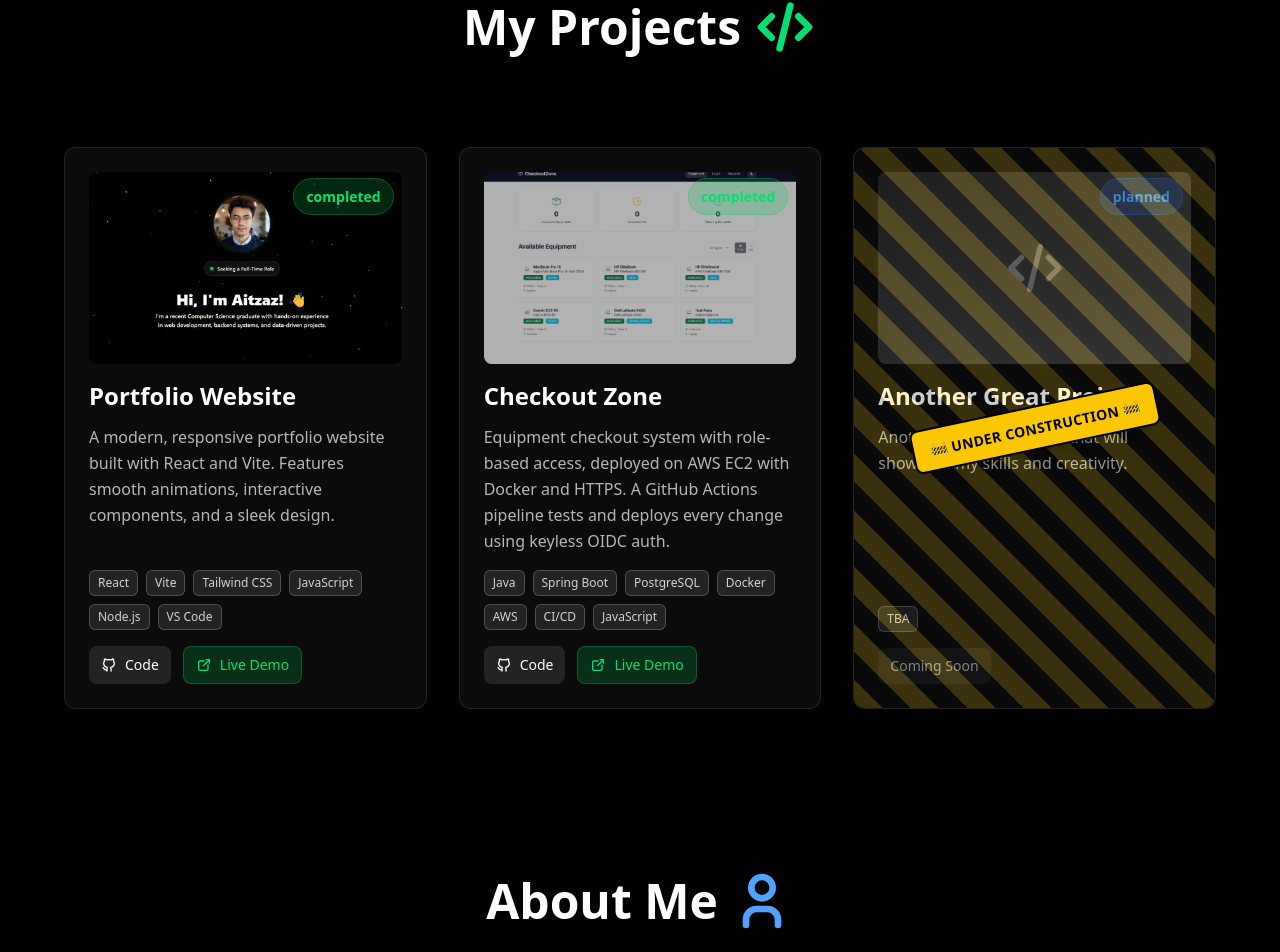
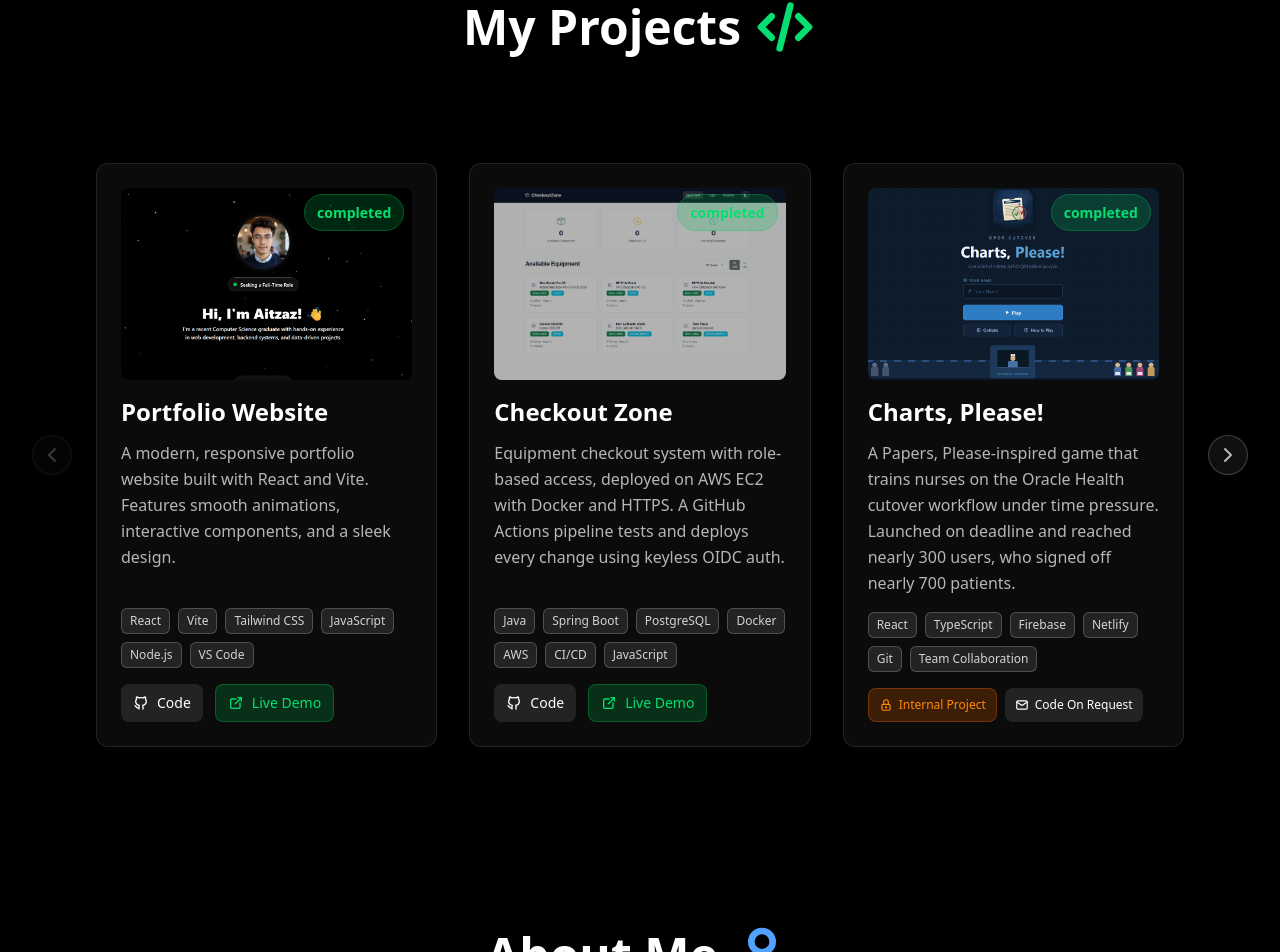
Before and after one commit to aitzaz-qadir/portfolio-website, a React (Vite) app: page / in a window 1280 px wide. Shown: the part 2733-3685 px from the top of the page. Built offline with nearby package versions, Linux system fonts and the light colour scheme.

Commit message:
- Added new projects and enhance projects section style

```diff
--- a/src/components/projects/ProjectCard.jsx
+++ b/src/components/projects/ProjectCard.jsx
@@ -3,7 +3,13 @@ import {
   IconExternalLink,
   IconBrandGithub,
   IconCode,
+  IconLock,
+  IconMail,
 } from '@tabler/icons-react';
+import contacts from '../../data/contacts.json';
+
+// Email link reused for "Code On Request", so the address lives only in contacts.json
+const EMAIL_HREF = contacts.find((c) => c.id === 'email').href;
 
 // One project: image with status badge, description, tech tags and links
 const ProjectCard = ({ project }) => {
@@ -16,6 +22,7 @@ const ProjectCard = ({ project }) => {
     imageUrl,
     status,
     dimImage,
+    internal,
   } = project;
 
   return (
@@ -100,7 +107,7 @@ const ProjectCard = ({ project }) => {
         )}
 
         {/* Links pinned to the bottom so buttons line up across cards */}
-        <div className="flex gap-3 mt-auto">
+        <div className="flex flex-wrap gap-3 mt-auto">
           {githubUrl && (
             <a
               href={githubUrl}
@@ -128,6 +135,23 @@ const ProjectCard = ({ project }) => {
               <span className="text-sm font-medium">Coming Soon</span>
             </div>
           )}
+          {/* Internal work: no public links, so say so instead */}
+          {internal && (
+            // Compact sizing keeps both pills on one line; they stack only on phones
+            <div className="flex flex-wrap gap-2 whitespace-nowrap">
+              <div className="flex items-center gap-1.5 px-2.5 py-2 bg-orange-500/20 text-orange-400 border border-orange-500/30 rounded-lg">
+                <IconLock className="w-3.5 h-3.5" />
+                <span className="text-xs font-medium">Internal Project</span>
+              </div>
+              <a
+                href={`${EMAIL_HREF}?subject=${encodeURIComponent(`Code request: ${title}`)}`}
+                className="flex items-center gap-1.5 px-2.5 py-2 bg-white/10 hover:bg-white/20 text-white rounded-lg transition-all duration-200 hover:scale-105"
+              >
+                <IconMail className="w-3.5 h-3.5" />
+                <span className="text-xs font-medium">Code On Request</span>
+              </a>
+            </div>
+          )}
         </div>
       </div>
     </div>
@@ -145,6 +169,7 @@ ProjectCard.propTypes = {
     imageUrl: PropTypes.string,
     status: PropTypes.oneOf(['completed', 'in-progress', 'planned']),
     dimImage: PropTypes.bool,
+    internal: PropTypes.bool,
   }).isRequired,
 };
 
--- a/src/components/projects/ProjectsSection.jsx
+++ b/src/components/projects/ProjectsSection.jsx
@@ -1,10 +1,64 @@
+import { useEffect, useRef, useState } from 'react';
+import PropTypes from 'prop-types';
 import ProjectCard from './ProjectCard';
 import Section from '../ui/Section';
 import projectsData from '../../data/projects.json';
-import { IconCode } from '@tabler/icons-react';
+import {
+  IconCode,
+  IconChevronLeft,
+  IconChevronRight,
+} from '@tabler/icons-react';
 
-// Grid of project cards from projects.json
+// Side arrow for the strip; hidden on phones, where swiping replaces it
+const ArrowButton = ({ direction, disabled, onClick }) => {
+  const Icon = direction === 'left' ? IconChevronLeft : IconChevronRight;
+
+  return (
+    <button
+      onClick={onClick}
+      disabled={disabled}
+      aria-label={direction === 'left' ? 'Previous projects' : 'Next projects'}
+      className="hidden sm:flex shrink-0 w-10 h-10 items-center justify-center rounded-full bg-neutral-900/70 border border-white/20 text-white/70 hover:text-white hover:bg-white/10 transition-all duration-200 disabled:opacity-30 disabled:pointer-events-none"
+    >
+      <Icon className="w-6 h-6" />
+    </button>
+  );
+};
+
+ArrowButton.propTypes = {
+  direction: PropTypes.oneOf(['left', 'right']).isRequired,
+  disabled: PropTypes.bool.isRequired,
+  onClick: PropTypes.func.isRequired,
+};
+
+// Horizontal strip of project cards from projects.json, with side arrows
 const ProjectsSection = () => {
+  const stripRef = useRef(null);
+  const [canPrev, setCanPrev] = useState(false);
+  const [canNext, setCanNext] = useState(false);
+
+  // Enable each arrow only while there is more to scroll that way
+  const updateArrows = () => {
+    const el = stripRef.current;
+    setCanPrev(el.scrollLeft > 4);
+    setCanNext(el.scrollLeft + el.clientWidth < el.scrollWidth - 4);
+  };
+
+  useEffect(() => {
+    updateArrows();
+    window.addEventListener('resize', updateArrows);
+    return () => window.removeEventListener('resize', updateArrows);
+  }, []);
+
+  // Scroll by one card plus its gap
+  const scrollByCard = (dir) => {
+    const el = stripRef.current;
+    const step =
+      el.firstElementChild.offsetWidth +
+      parseFloat(getComputedStyle(el).columnGap);
+    el.scrollBy({ left: dir * step, behavior: 'smooth' });
+  };
+
   return (
     <Section
       id="projects"
@@ -19,12 +73,31 @@ const ProjectsSection = () => {
       }
       titleClassName="mb-12 sm:mb-18 lg:mb-22 flex items-center justify-center gap-3"
     >
-      <div className="max-w-full sm:max-w-4xl lg:max-w-6xl w-full grid grid-cols-1 sm:grid-cols-2 lg:grid-cols-3 gap-4 sm:gap-6 lg:gap-8 items-stretch">
-        {projectsData.map((project) => (
-          <div key={project.id} className="flex">
-            <ProjectCard project={project} />
-          </div>
-        ))}
+      <div className="w-full max-w-full sm:max-w-5xl lg:max-w-7xl flex items-center gap-2 sm:gap-3">
+        <ArrowButton
+          direction="left"
+          disabled={!canPrev}
+          onClick={() => scrollByCard(-1)}
+        />
+        <div
+          ref={stripRef}
+          onScroll={updateArrows}
+          className="carousel-strip flex-1 min-w-0 flex overflow-x-auto snap-x snap-mandatory gap-4 sm:gap-6 lg:gap-8 px-3 py-4 scroll-px-3"
+        >
+          {projectsData.map((project) => (
+            <div
+              key={project.id}
+              className="flex shrink-0 snap-start w-[85%] sm:w-[calc((100%_-_1.5rem)/2)] lg:w-[calc((100%_-_4rem)/3)]"
+            >
+              <ProjectCard project={project} />
+            </div>
+          ))}
+        </div>
+        <ArrowButton
+          direction="right"
+          disabled={!canNext}
+          onClick={() => scrollByCard(1)}
+        />
       </div>
     </Section>
   );
--- a/src/data/projects.json
+++ b/src/data/projects.json
@@ -36,6 +36,37 @@
     "dimImage": true
   },
   {
+    "id": "charts-please",
+    "title": "Charts, Please!",
+    "description": "A Papers, Please-inspired game that trains nurses on the Oracle Health cutover workflow under time pressure. Launched on deadline and reached nearly 300 users, who signed off nearly 700 patients.",
+    "technologies": [
+      "React",
+      "TypeScript",
+      "Firebase",
+      "Netlify",
+      "Git",
+      "Team Collaboration"
+    ],
+    "status": "completed",
+    "imageUrl": "/assets/charts-please.png",
+    "internal": true
+  },
+  {
+    "id": "master-aldrics-labyrinth",
+    "title": "Master Aldric's Labyrinth",
+    "description": "A maze-based cutover training game for pharmacists, with job aids built into play. 270+ workflows completed, averaging 11 minutes of play.",
+    "technologies": [
+      "React",
+      "TypeScript",
+      "Firebase",
+      "Git",
+      "AI-Assisted Development"
+    ],
+    "status": "completed",
+    "imageUrl": "/assets/labyrinth.png",
+    "internal": true
+  },
+  {
     "id": "coming-soon-2",
     "title": "Another Great Project",
     "description": "Another amazing project that will showcase my skills and creativity.",
--- a/src/styles/carousel.css
+++ b/src/styles/carousel.css
@@ -25,3 +25,11 @@
 .animate-moveRight {
   animation: moveRight 20s linear infinite;
 }
+
+/* Projects strip: scrollable, but with no visible scrollbar */
+.carousel-strip {
+  scrollbar-width: none;
+}
+.carousel-strip::-webkit-scrollbar {
+  display: none;
+}
```
Also changed, not shown: public/assets/charts-please.png (added).
